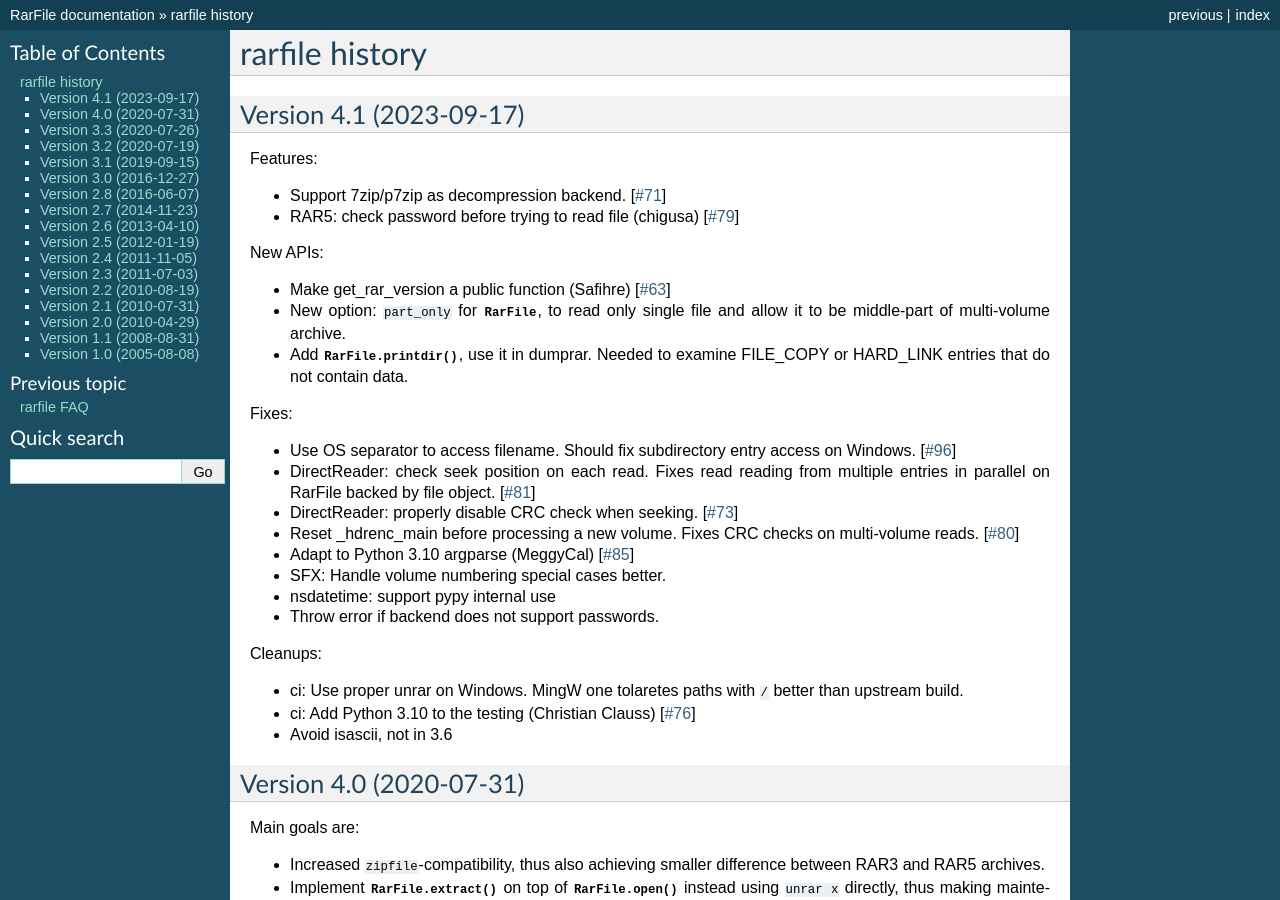
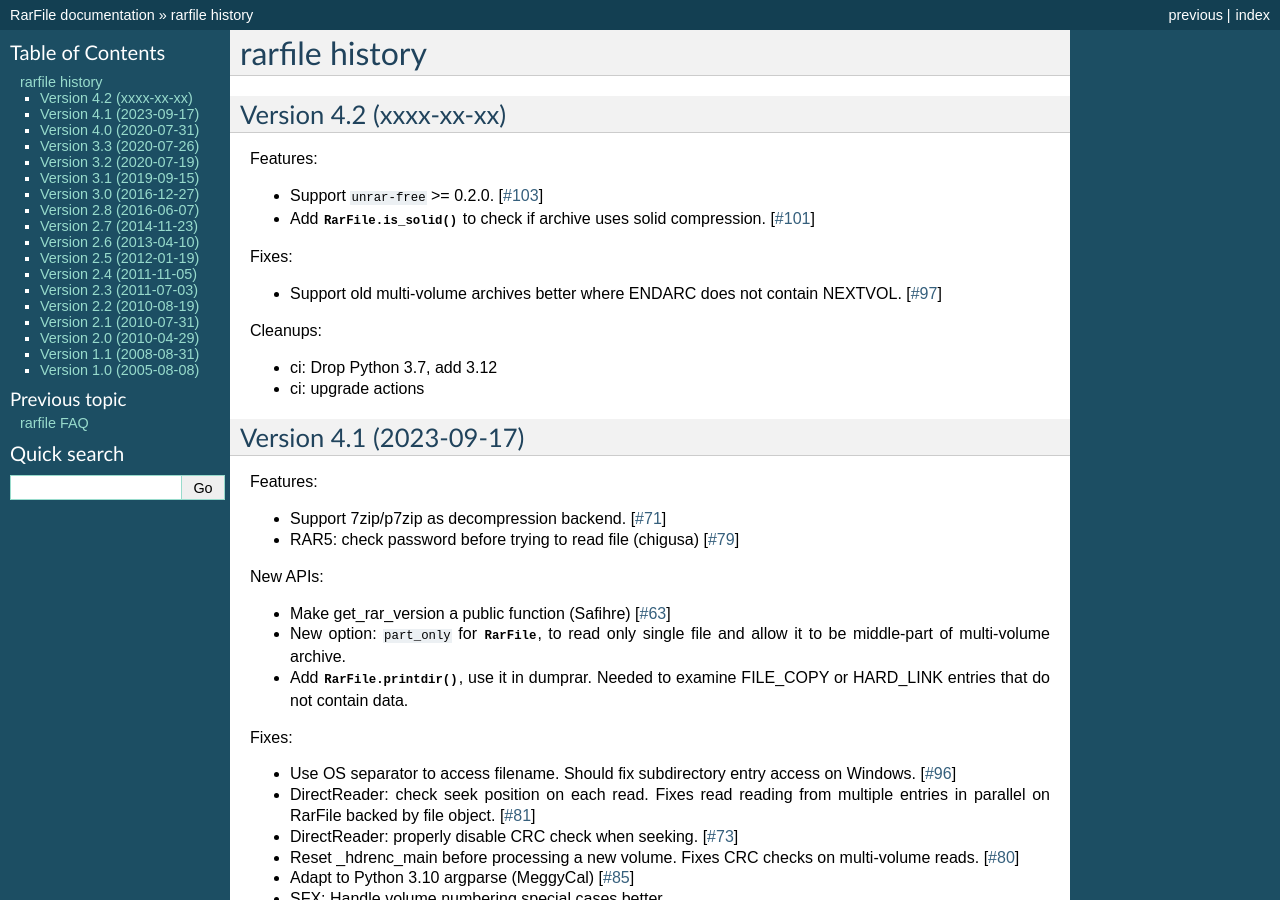
Before and after one commit to markokr/rarfile, a Sphinx documentation site: the page built from doc/news.rst, in a window 1280 px wide and 900 px high. Built offline with Sphinx 7.4.7, drawn with Linux system fonts in a browser that asks for light colours.

Commit message:
Update news

```diff
--- a/doc/news.rst
+++ b/doc/news.rst
@@ -3,6 +3,28 @@ rarfile history
 ===============
 
 .. py:currentmodule:: rarfile
+
+Version 4.2 (xxxx-xx-xx)
+------------------------
+
+Features:
+
+* Support ``unrar-free`` >= 0.2.0.
+  [`#103 <https://github.com/markokr/rarfile/pull/103>`_]
+* Add :meth:`RarFile.is_solid` to check if archive uses
+  solid compression.
+  [`#101 <https://github.com/markokr/rarfile/issues/101>`_]
+
+Fixes:
+
+* Support old multi-volume archives better where ENDARC
+  does not contain NEXTVOL.
+  [`#97 <https://github.com/markokr/rarfile/issues/97>`_]
+
+Cleanups:
+
+* ci: Drop Python 3.7, add 3.12
+* ci: upgrade actions
 
 Version 4.1 (2023-09-17)
 ------------------------
```
